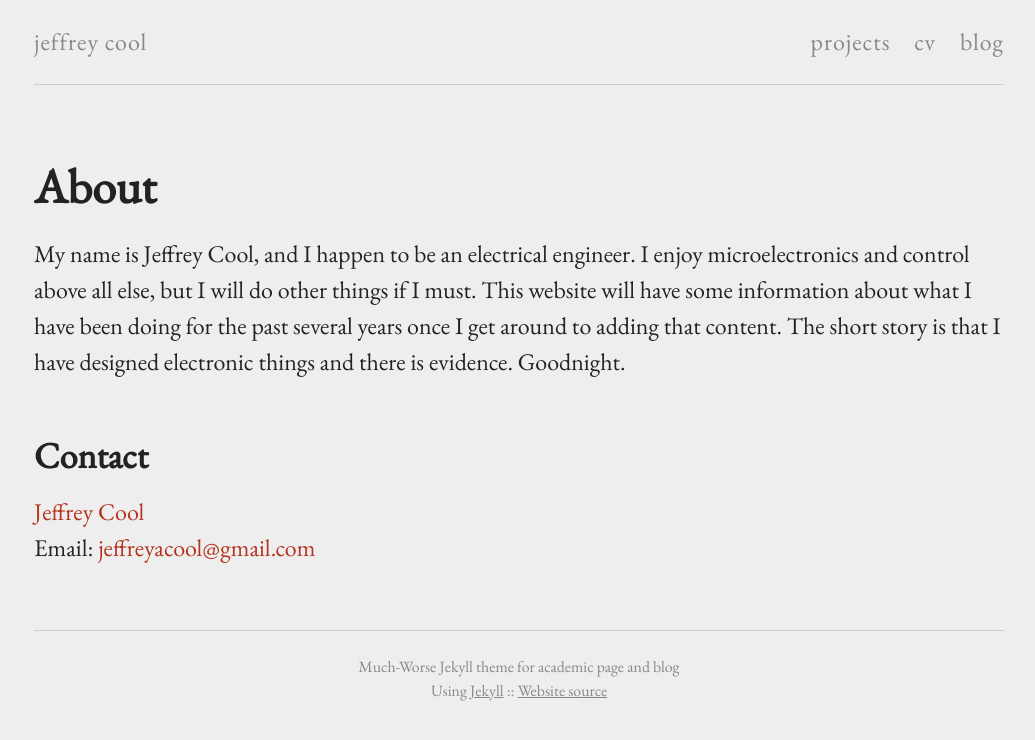
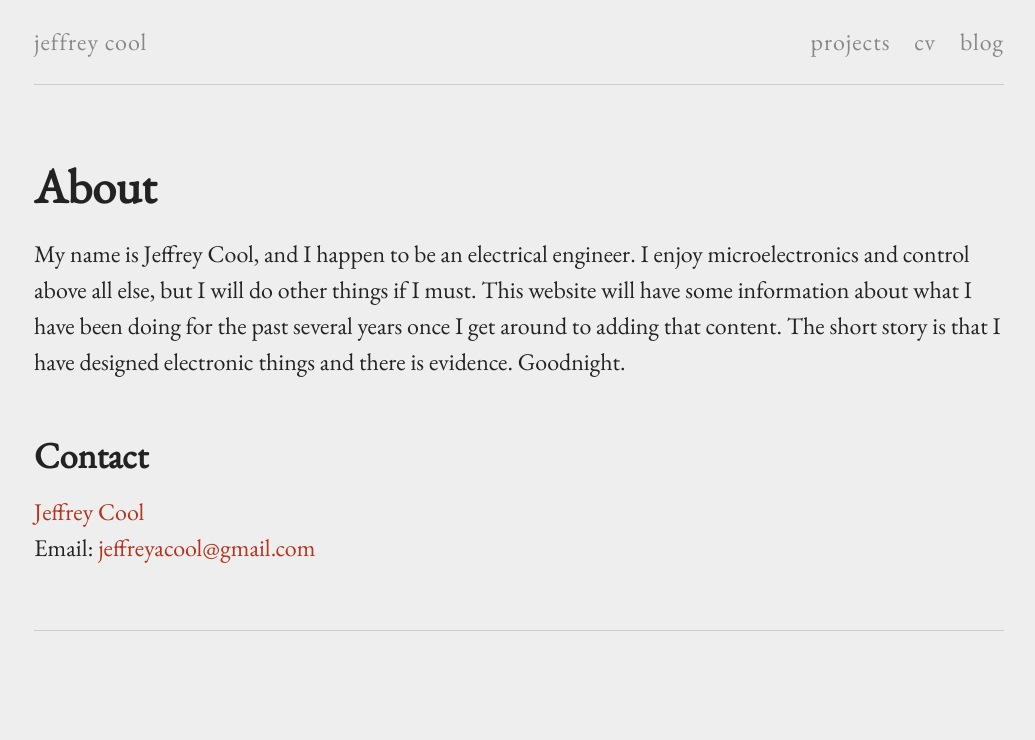
Before and after one commit to jeffreyscomputer/jeffreyscomputer.github.io, a Jekyll site: the page built from index.md, in a window 1280 px wide. Shown: the top 740 px of the page, without its empty margins (121-1156 px from the left). Built offline with Jekyll 4.4.1, drawn with Linux system fonts in a browser that asks for light colours; nearby versions of some CDN libraries.

Commit message:
remove unnecessary footer stuff for now

```diff
--- a/_config.yml
+++ b/_config.yml
@@ -1,5 +1,5 @@
 title: Jeffrey Cool
-description: Much-Worse Jekyll theme for academic page and blog
+description: Jeffrey Cool, Engineering portfolio
 sourcecode: "https://jeffreyscomputer.github.io/"
 
 permalink: blog/:year/:month/:day/:title
--- a/_includes/footer.html
+++ b/_includes/footer.html
@@ -1,12 +1,14 @@
 <footer class="site-footer">
-    {{ site.description }}<br />
+    <!-- {{ site.description }}<br /> -->
 
-    Using <a href="http://jekyllrb.com/">Jekyll</a>
+    <!-- Using <a href="http://jekyllrb.com/">Jekyll</a>
     {% if site.sourcecode %}
      :: <a href="{{ site.sourcecode }}">Website source</a>
     {% endif %}
     {% if site.analytics.provider and page.analytics != false %}
      :: Analytics by {{ site.analytics.provider }}
-    {% endif %}
+    {% endif %} -->
+
+
 
 </footer>
```
Also changed, not shown: 9 other files.
